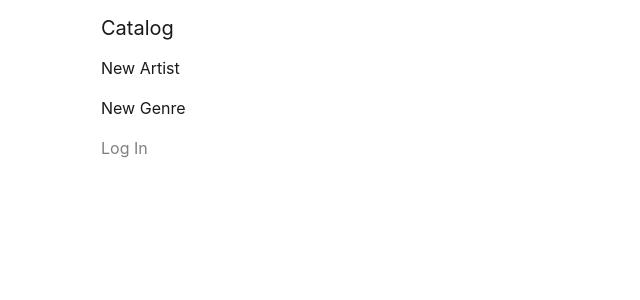
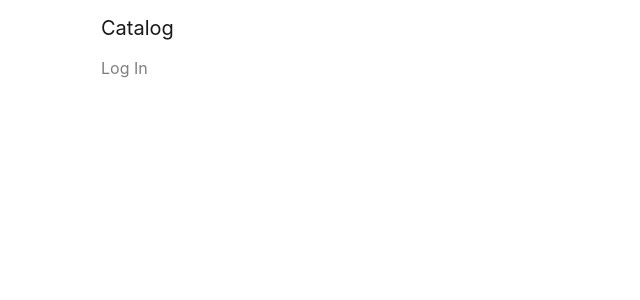
Before and after one commit to davidhousedev/Music-Catalog-Udacity, a Flask app: page /login in a window 1280 px wide. Shown: the top 300 px of the page, without its empty margins (0-640 px from the left). Run offline with Flask 2, Linux system fonts and the light colour scheme; some libraries are stand-ins or nearby versions.

Commit message:
fix: Prevent creation links from displaying to unauthenticated users

```diff
--- a/templates/base.html
+++ b/templates/base.html
@@ -15,13 +15,14 @@
                 <li class="nav-item">
                     <a class="navbar-brand" href="{{url_for('catalog')}}">Catalog</a>
                 </li>
-                <li class="nav-item navbar-text">
-                    <a href="{{url_for('artist_create')}}">New Artist</a>
-                </li>
-                <li class="nav-item navbar-text">
-                    <a href="{{url_for('genre_create')}}">New Genre</a>
-                </li>
+
                 {% if 'username' in session %}
+                    <li class="nav-item navbar-text">
+                        <a href="{{url_for('artist_create')}}">New Artist</a>
+                    </li>
+                    <li class="nav-item navbar-text">
+                        <a href="{{url_for('genre_create')}}">New Genre</a>
+                    </li>
                     <span class="nav-item navbar-text float-xs-right text-muted">
                         <a href="{{url_for('disconnect_user')}}">Log Out</a>
                     </span>
```
